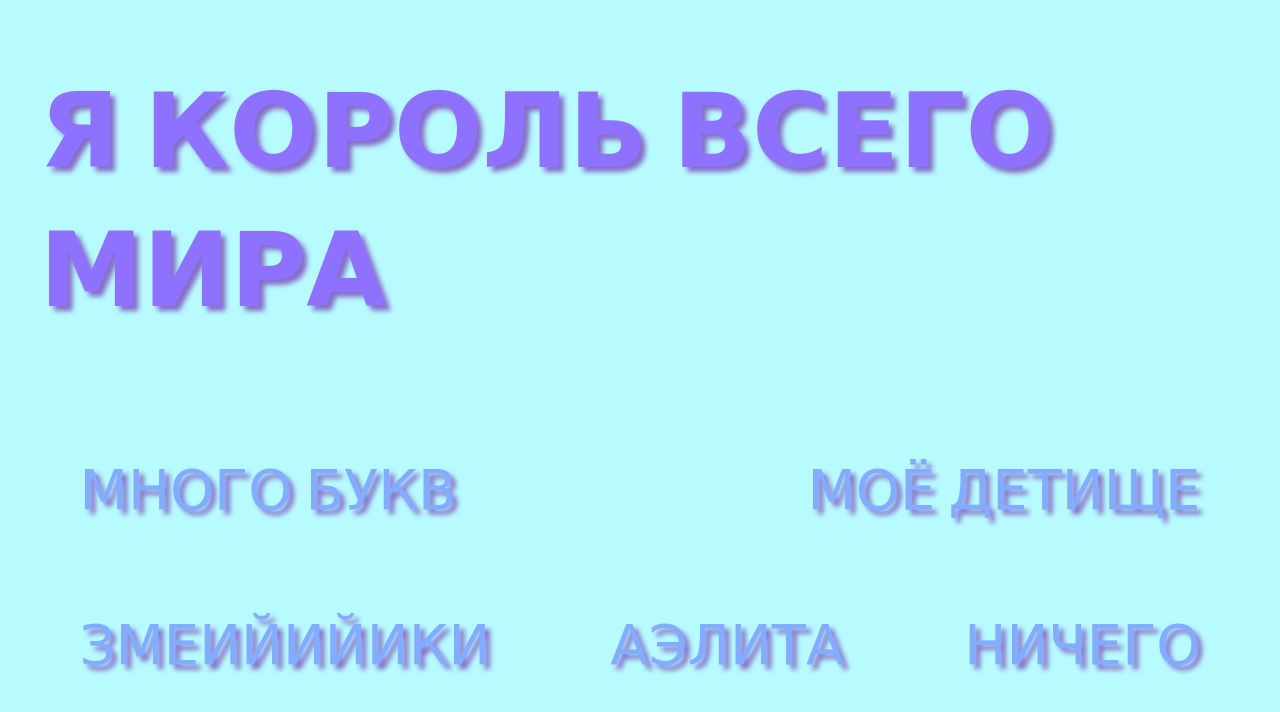
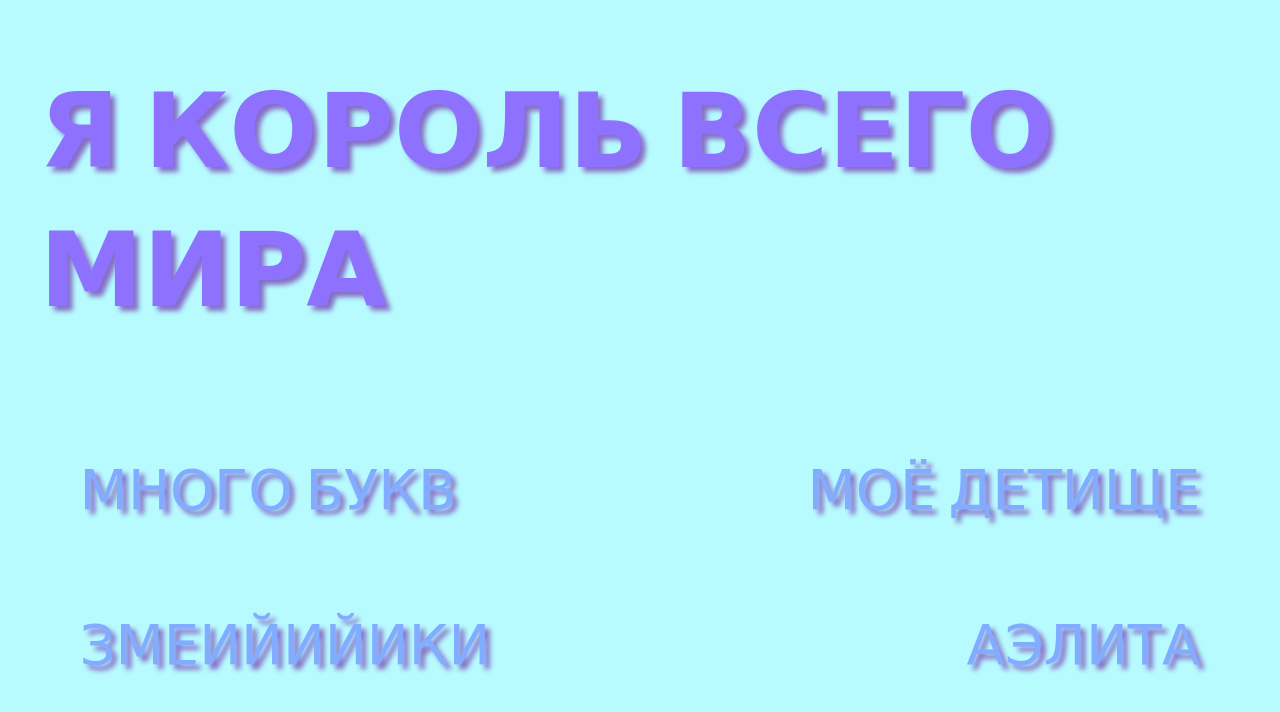
Before and after one commit to Aelitaaaaaaaaa/Aelitaaaaaaaaa.github.io, a plain HTML site: page index.html in a window 1280 px wide. Drawn offline with Linux system fonts and the light colour scheme.

Commit message:
Update index.html

```diff
--- a/index.html
+++ b/index.html
@@ -14,7 +14,6 @@
 			<a href="/prj1" class="link">МОЁ ДЕТИЩЕ</a>
 			<a href="/prj2" class="link">ЗМЕИЙИЙИКИ</a>
 			<a href="/prj4" class="link">АЭЛИТА</a>
-			<a href="/prj5" class="link">НИЧЕГО</a>
 		</div>
 	</main>
 </body>
```
